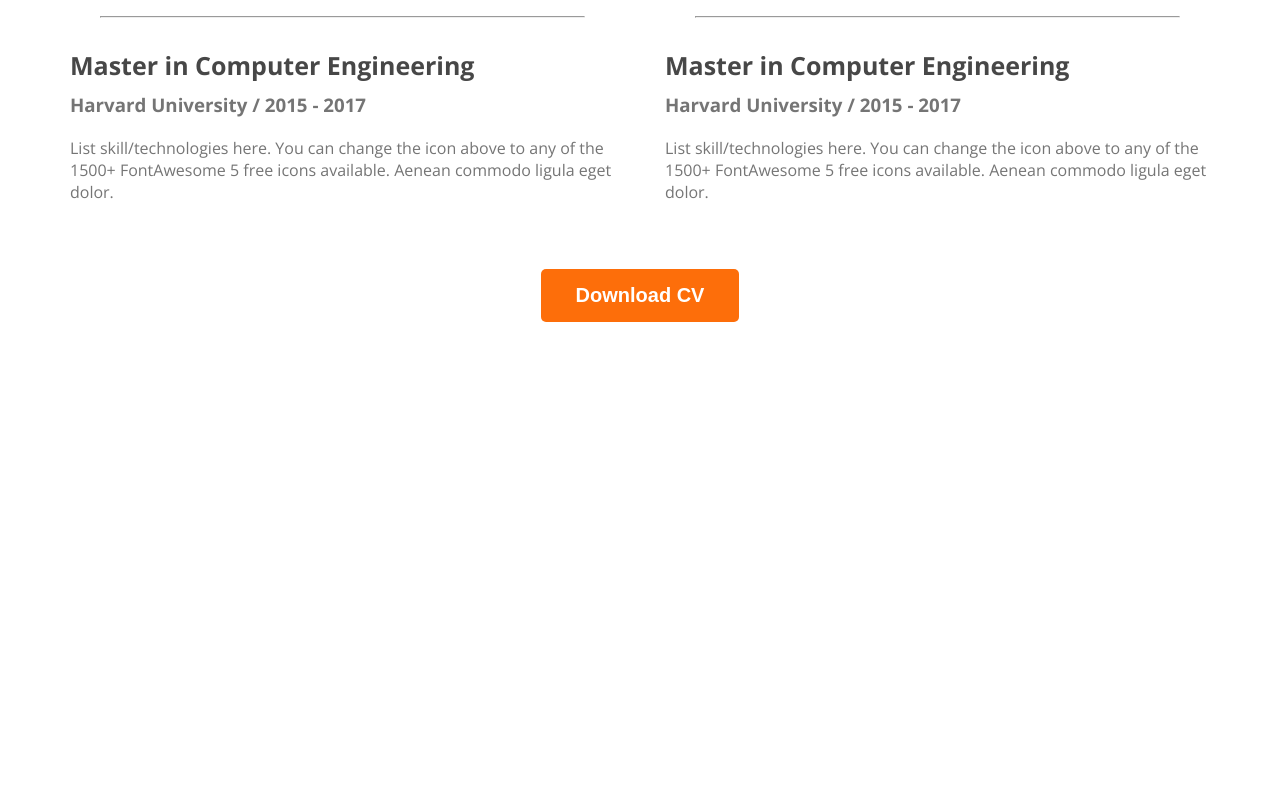
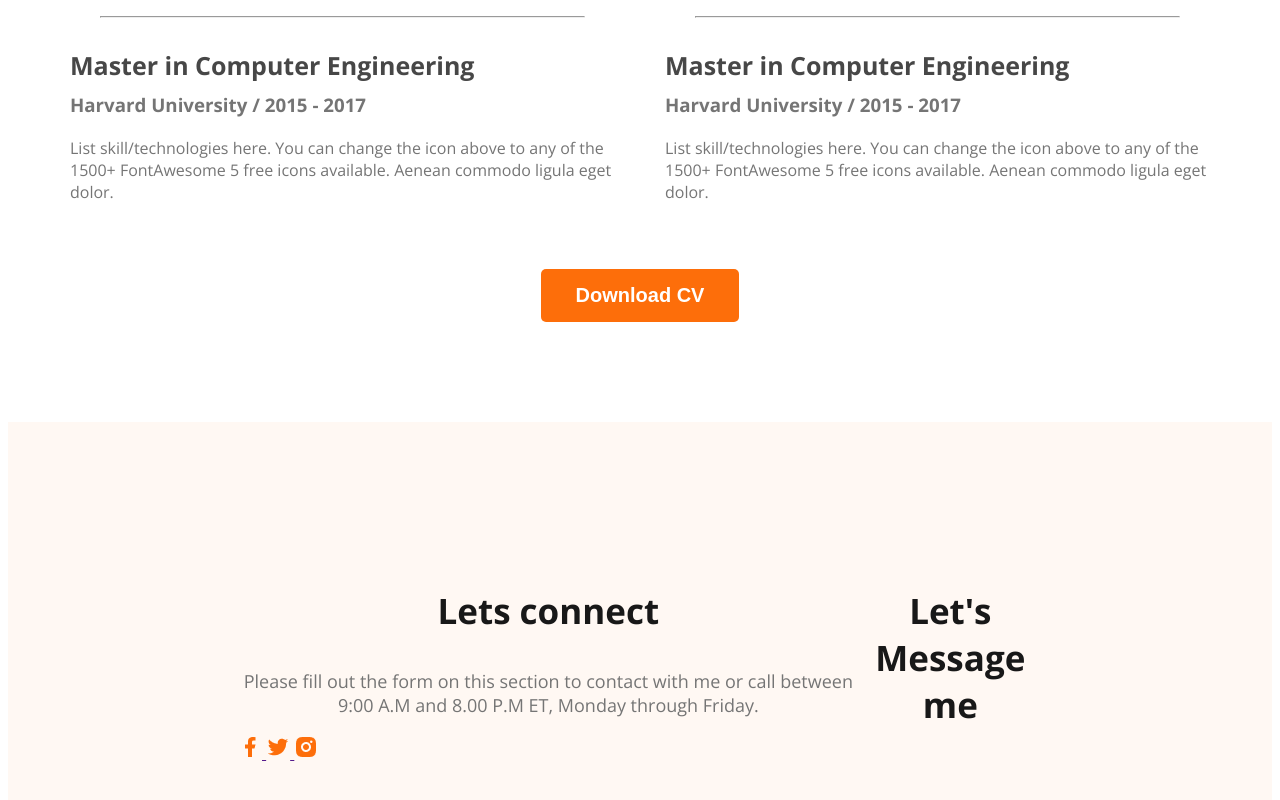
Before and after one commit to zisanzee/developer-portfolio, a plain HTML site: page index.html in a window 1280 px wide. Shown: the part 2872-3672 px from the top of the page. Before the commit the page ends 3202 px from the top, so only its background shows below. Drawn offline with nearby package versions, Linux system fonts and the light colour scheme.

Commit message:
basic footer

```diff
--- a/index.html
+++ b/index.html
@@ -156,7 +156,24 @@
     </section>
   </main>
   <footer>
-
+    <div class="footer-column">
+      <h3 class="section-title">Lets connect</h3>
+      <p class="section-description">Please fill out the form on this section to contact with me or call between 9:00 A.M and 8.00 P.M ET, Monday through Friday.</p>
+      <div class="social-links">
+        <a href="">
+          <img src="images/icons/facebook.png" alt="" srcset="">
+        </a>
+        <a href="">
+          <img src="images/icons/twitter.png" alt="" srcset="">
+        </a>
+        <a href="">
+          <img src="images/icons/insta.png" alt="" srcset="">
+        </a>
+      </div>
+    </div>
+    <div class="footer-column">
+      <h3 class="section-title">Let's Message me</h3>
+    </div>
   </footer>
 </body>
 
--- a/styles/portfolio.css
+++ b/styles/portfolio.css
@@ -187,3 +187,11 @@ main section {
   text-align: center;
   margin-top: 50px;
 }
+
+/* footer style */
+footer{
+  display: flex;
+  background: #fff8f3;
+  padding: 130px 230px;
+  margin-top: 100px;
+}
```
